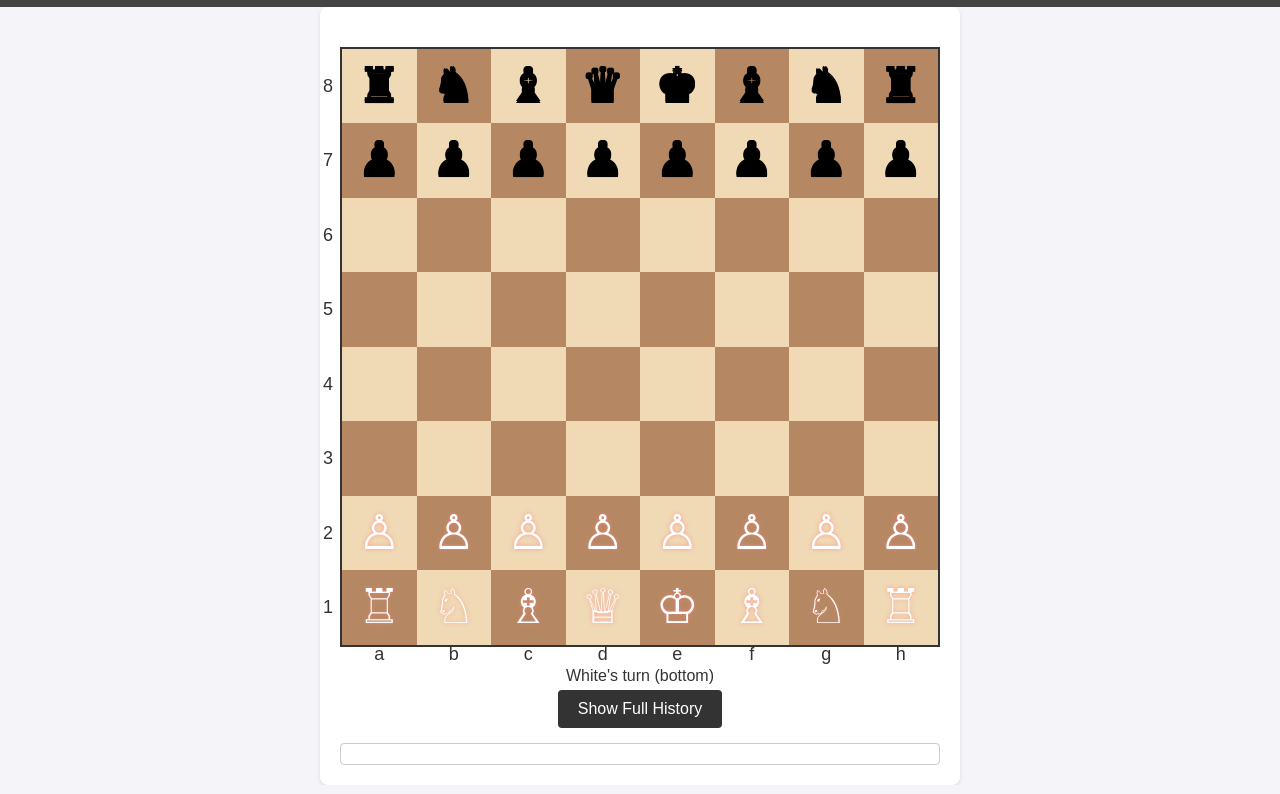
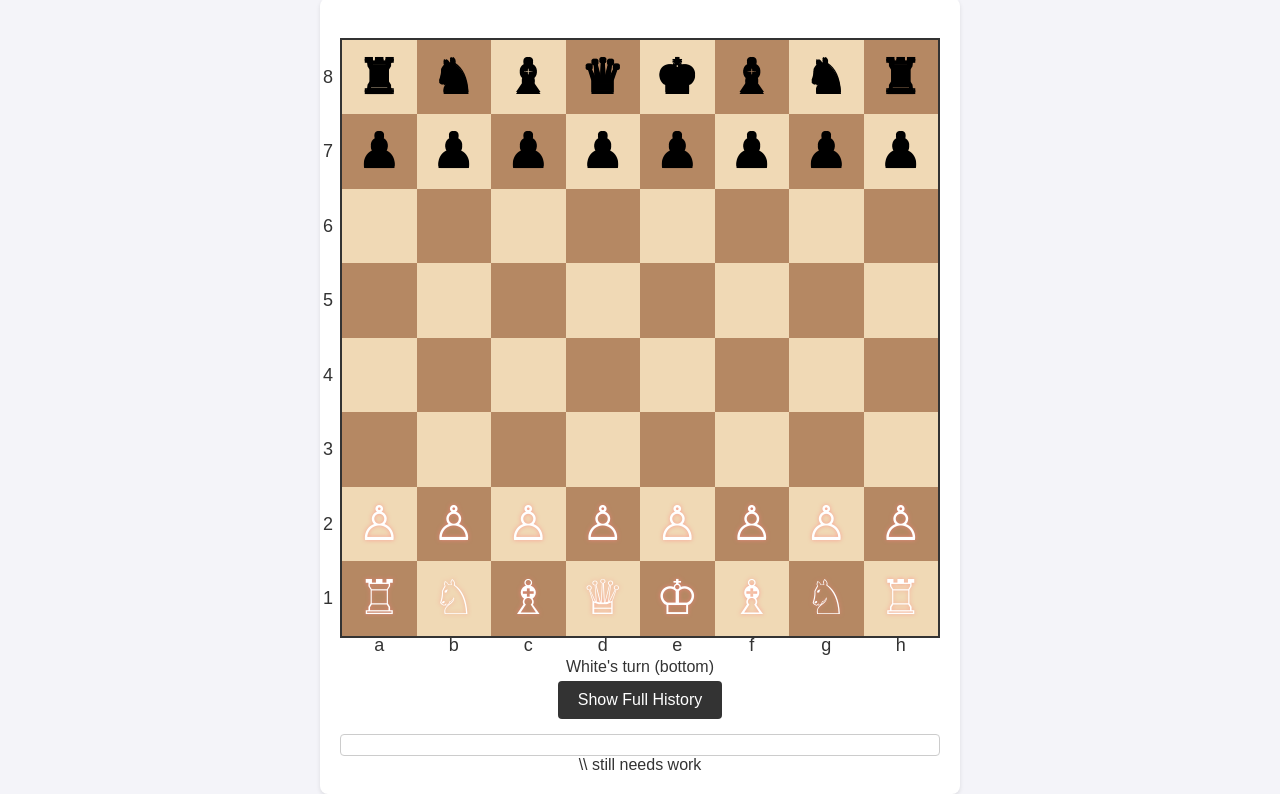
Before and after one commit to austinmc32/Chess, a plain HTML site: page game1/index11825.html in a window 1280 px wide. Shown: the part 55-849 px from the top of the page. Drawn offline with Linux system fonts and the light colour scheme.

Commit message:
Update index11825.html

```diff
--- a/game1/index11825.html
+++ b/game1/index11825.html
@@ -96,6 +96,7 @@
             </div>
         </div>
         <!-- Add Game History Modal -->
+        \\ still needs work
         <div id="history-overlay" class="overlay hidden">
             <div id="history-content">
                 <h2>Game History</h2>
```
